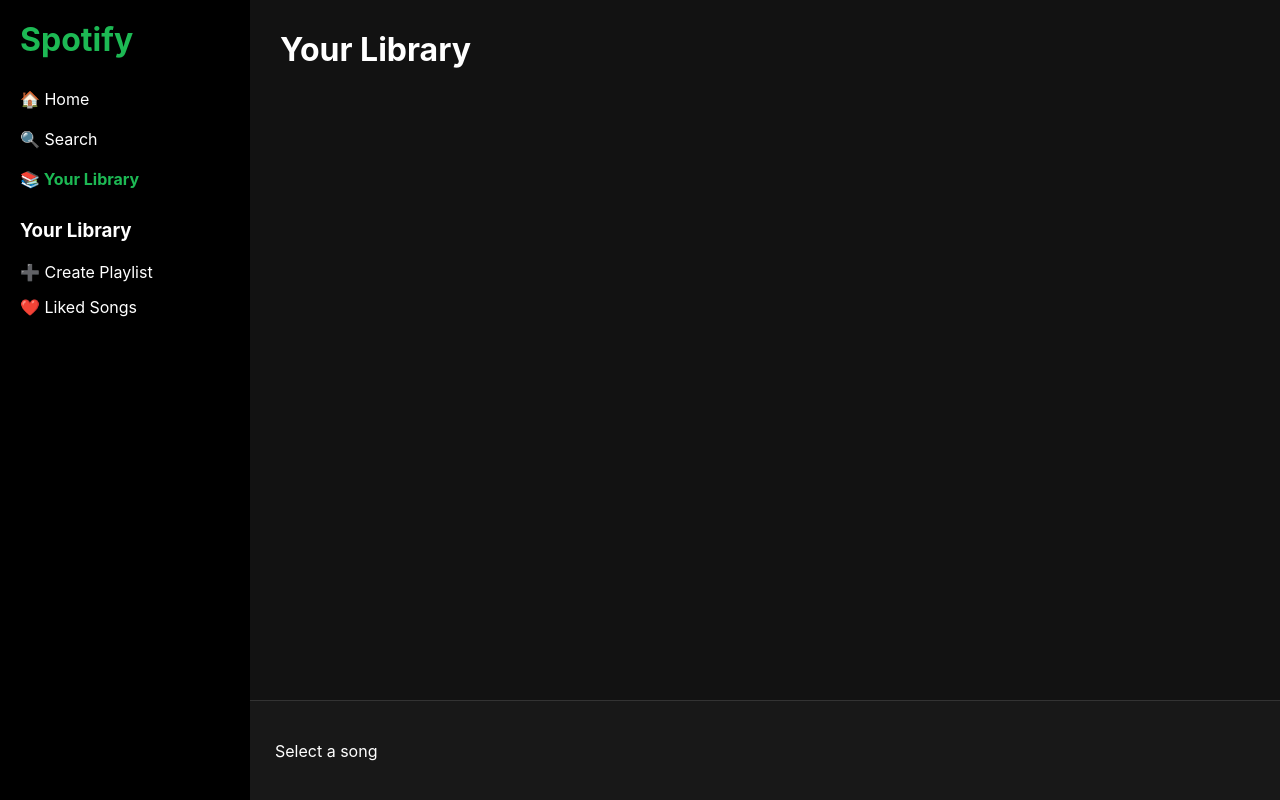
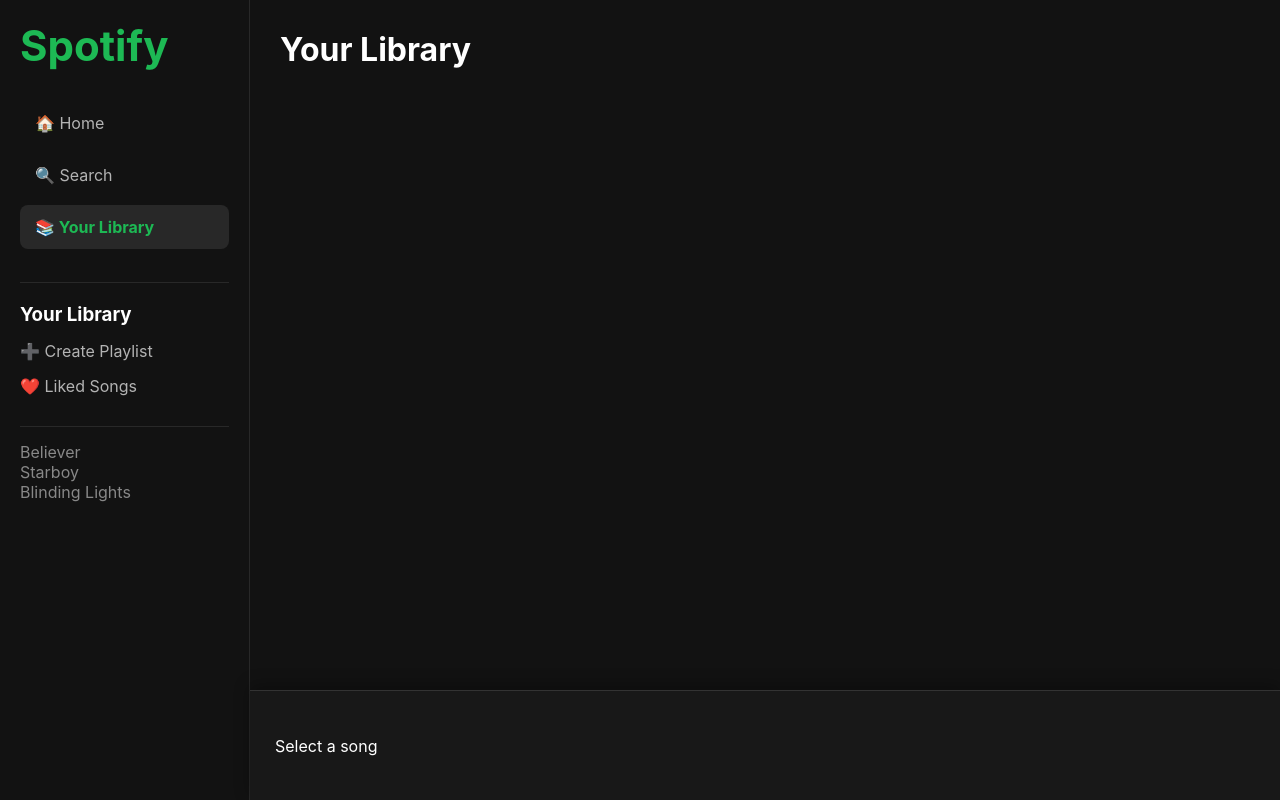
Before and after one commit to sniperpsycho10/spotify-clone, a React app in the folder frontend/: page /library in a window 1280 px wide. Built offline with nearby package versions, Linux system fonts and the light colour scheme; the HTML template or start-up script is replaced by a standard one.

Commit message:
Improved sidebar and music player UI

```diff
--- a/frontend/src/components/MusicPlayer.jsx
+++ b/frontend/src/components/MusicPlayer.jsx
@@ -131,7 +131,9 @@
         bottom: 0,
         left: 250,
         right: 0,
-        height: "100px",
+        height: "110px",
+        boxShadow:
+          "0px -5px 15px rgba(0,0,0,0.3)",
         backgroundColor: "#181818",
         borderTop: "1px solid #333",
         display: "flex",
@@ -155,8 +157,11 @@
               src={currentSong.cover}
               alt={currentSong.title}
               style={{
-                width: "60px",
-                height: "60px",
+                width: "70px",
+                height: "70px",
+                borderRadius: "8px",
+                boxShadow:
+                  "0px 5px 20px rgba(0,0,0,0.5)",
                 objectFit: "cover",
                 borderRadius: "4px",
               }}
@@ -210,8 +215,10 @@
                 style={{
                   background: "#1DB954",
                   border: "none",
-                  width: "50px",
-                  height: "50px",
+                  width: "60px",
+                  height: "60px",
+                  boxShadow:
+                    "0px 5px 20px rgba(29,185,84,0.5)",
                   borderRadius: "50%",
                   cursor: "pointer",
                   fontSize: "18px",
@@ -226,7 +233,7 @@
                   background: "transparent",
                   color: "white",
                   border: "none",
-                  fontSize: "22px",
+                  fontSize: "30px",
                   cursor: "pointer",
                 }}
               >
--- a/frontend/src/components/Sidebar.jsx
+++ b/frontend/src/components/Sidebar.jsx
@@ -1,76 +1,107 @@
 import { NavLink } from "react-router-dom";
 
 function Sidebar() {
+  const linkStyle = ({ isActive }) => ({
+    color: isActive ? "#1DB954" : "#b3b3b3",
+    textDecoration: "none",
+    padding: "12px 15px",
+    borderRadius: "8px",
+    marginBottom: "8px",
+    backgroundColor: isActive
+      ? "#282828"
+      : "transparent",
+    transition: "all 0.3s ease",
+    display: "block",
+    fontWeight: isActive ? "bold" : "normal",
+  });
+
   return (
     <div
       style={{
         width: "250px",
-        backgroundColor: "#000",
+        backgroundColor: "#121212",
         height: "100vh",
         padding: "20px",
         display: "flex",
         flexDirection: "column",
+        borderRight: "1px solid #282828",
       }}
     >
       <h1
         style={{
+          color: "#1DB954",
           marginBottom: "30px",
-          color: "#1DB954",
+          fontSize: "42px",
         }}
       >
         Spotify
       </h1>
 
-      <NavLink
-        to="/"
-        style={({ isActive }) => ({
-          color: isActive ? "#1DB954" : "white",
-          textDecoration: "none",
-          marginBottom: "20px",
-          fontWeight: isActive ? "bold" : "normal",
-        })}
-      >
+      <NavLink to="/" style={linkStyle}>
         🏠 Home
       </NavLink>
 
-      <NavLink
-        to="/search"
-        style={({ isActive }) => ({
-          color: isActive ? "#1DB954" : "white",
-          textDecoration: "none",
-          marginBottom: "20px",
-          fontWeight: isActive ? "bold" : "normal",
-        })}
-      >
+      <NavLink to="/search" style={linkStyle}>
         🔍 Search
       </NavLink>
 
-      <NavLink
-        to="/library"
-        style={({ isActive }) => ({
-          color: isActive ? "#1DB954" : "white",
-          textDecoration: "none",
-          marginBottom: "30px",
-          fontWeight: isActive ? "bold" : "normal",
-        })}
-      >
+      <NavLink to="/library" style={linkStyle}>
         📚 Your Library
       </NavLink>
 
-      <h3
+      <div
         style={{
-          marginBottom: "20px",
+          marginTop: "25px",
+          borderTop: "1px solid #282828",
+          paddingTop: "20px",
         }}
       >
-        Your Library
-      </h3>
+        <h3
+          style={{
+            marginBottom: "15px",
+          }}
+        >
+          Your Library
+        </h3>
 
-      <div style={{ marginBottom: "15px" }}>
-        <p>➕ Create Playlist</p>
+        <p
+          style={{
+            marginBottom: "15px",
+            color: "#b3b3b3",
+            cursor: "pointer",
+          }}
+        >
+          ➕ Create Playlist
+        </p>
+
+        <p
+          style={{
+            color: "#b3b3b3",
+            cursor: "pointer",
+          }}
+        >
+          ❤️ Liked Songs
+        </p>
       </div>
 
-      <div>
-        <p>❤️ Liked Songs</p>
+      <div
+        style={{
+          marginTop: "30px",
+          borderTop: "1px solid #282828",
+          paddingTop: "15px",
+        }}
+      >
+        <p style={{ color: "#888" }}>
+          Believer
+        </p>
+
+        <p style={{ color: "#888" }}>
+          Starboy
+        </p>
+
+        <p style={{ color: "#888" }}>
+          Blinding Lights
+        </p>
       </div>
     </div>
   );
--- a/frontend/src/styles/global.css
+++ b/frontend/src/styles/global.css
@@ -21,3 +21,15 @@
   background:#333;
   border-radius:10px;
 }
+
+input[type="range"]{
+  accent-color:#1DB954;
+}
+
+button{
+  transition:all 0.2s ease;
+}
+
+button:hover{
+  transform:scale(1.08);
+}
```
